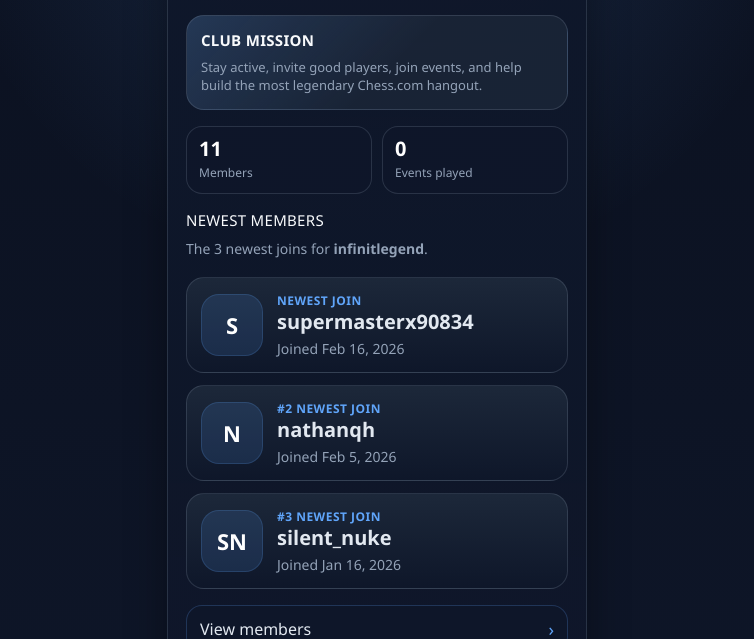
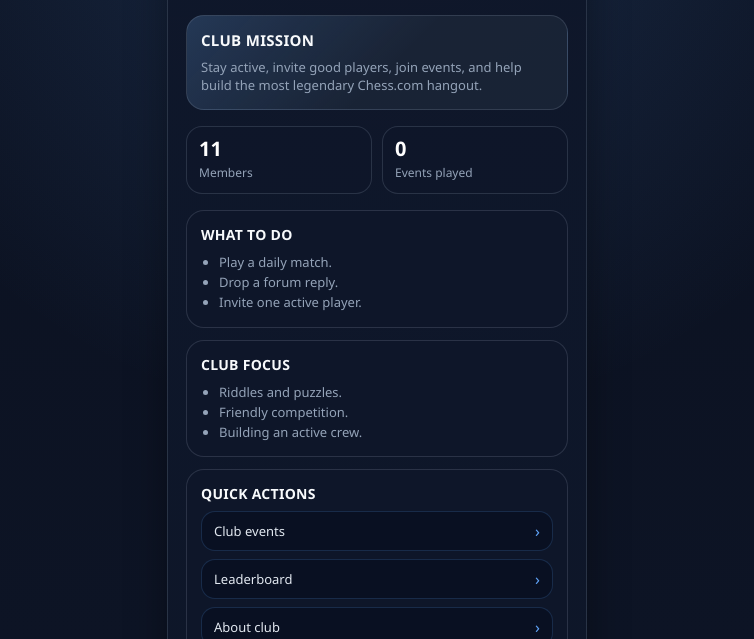
Before and after one commit to Kigazine-builder/chesscom, a website: page docs/index.html in a window 1280 px wide. Shown: the part 161-800 px from the top of the page, without its empty margins (263-1017 px from the left). Drawn offline with Linux system fonts and the light colour scheme.

Commit message:
Expand club sidebar widget

```diff
--- a/docs/index.html
+++ b/docs/index.html
@@ -252,6 +252,60 @@
       font-size: 13px;
       line-height: 1.45;
     }
+
+    .sidebar-grid {
+      display: grid;
+      gap: 12px;
+      margin: 16px 0;
+    }
+
+    .mini-panel {
+      padding: 14px;
+      border-radius: 18px;
+      border: 1px solid var(--line);
+      background: rgba(15, 23, 42, 0.82);
+    }
+
+    .mini-panel h3 {
+      margin: 0 0 8px;
+      font-size: 14px;
+      color: #f8fafc;
+      text-transform: uppercase;
+      letter-spacing: 0.02em;
+    }
+
+    .mini-panel ul {
+      margin: 0;
+      padding-left: 18px;
+      color: var(--muted);
+      font-size: 13px;
+      line-height: 1.55;
+    }
+
+    .quick-actions {
+      display: grid;
+      gap: 8px;
+    }
+
+    .quick-action {
+      display: flex;
+      justify-content: space-between;
+      align-items: center;
+      gap: 10px;
+      padding: 10px 12px;
+      border-radius: 14px;
+      border: 1px solid rgba(96, 165, 250, 0.18);
+      background: rgba(2, 6, 23, 0.35);
+      color: var(--text);
+      text-decoration: none;
+      font-size: 13px;
+    }
+
+    .quick-action span {
+      color: var(--blue);
+      font-size: 16px;
+      line-height: 1;
+    }
   </style>
 </head>
 <body>
@@ -275,6 +329,33 @@
       <div class="stat">
         <strong>0</strong>
         <span>Events played</span>
+      </div>
+    </section>
+
+    <section class="sidebar-grid" aria-label="More club info">
+      <div class="mini-panel">
+        <h3>What to do</h3>
+        <ul>
+          <li>Play a daily match.</li>
+          <li>Drop a forum reply.</li>
+          <li>Invite one active player.</li>
+        </ul>
+      </div>
+      <div class="mini-panel">
+        <h3>Club focus</h3>
+        <ul>
+          <li>Riddles and puzzles.</li>
+          <li>Friendly competition.</li>
+          <li>Building an active crew.</li>
+        </ul>
+      </div>
+      <div class="mini-panel">
+        <h3>Quick actions</h3>
+        <div class="quick-actions">
+          <a class="quick-action" href="https://www.chess.com/clubs/events/infinitlegend" target="_blank" rel="noopener noreferrer">Club events <span aria-hidden="true">›</span></a>
+          <a class="quick-action" href="https://www.chess.com/leaderboard/daily?group=882347" target="_blank" rel="noopener noreferrer">Leaderboard <span aria-hidden="true">›</span></a>
+          <a class="quick-action" href="https://www.chess.com/clubs/about/infinitlegend" target="_blank" rel="noopener noreferrer">About club <span aria-hidden="true">›</span></a>
+        </div>
       </div>
     </section>
 
```
Also changed, not shown: generate-newest-members.mjs (+105 -3 lines).
